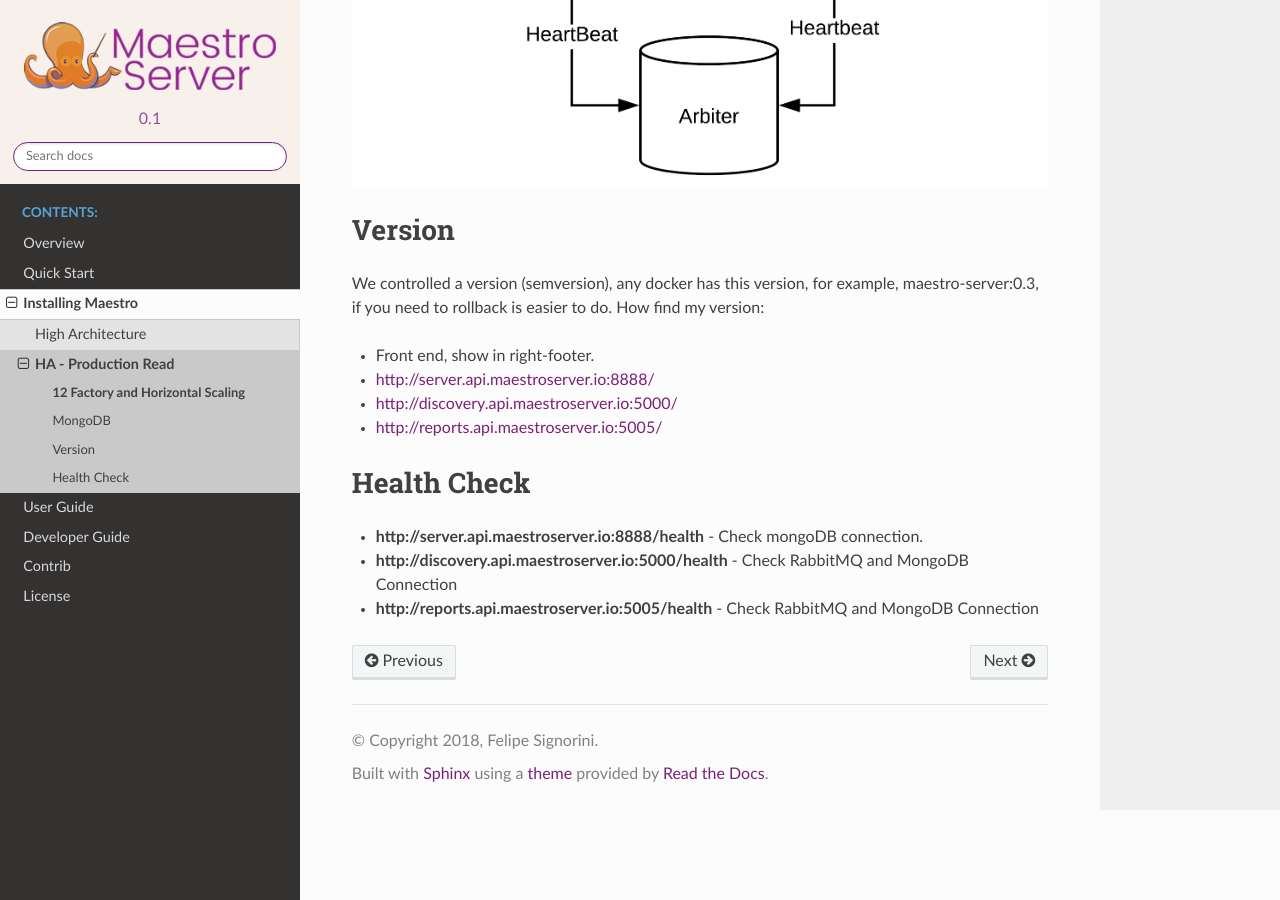
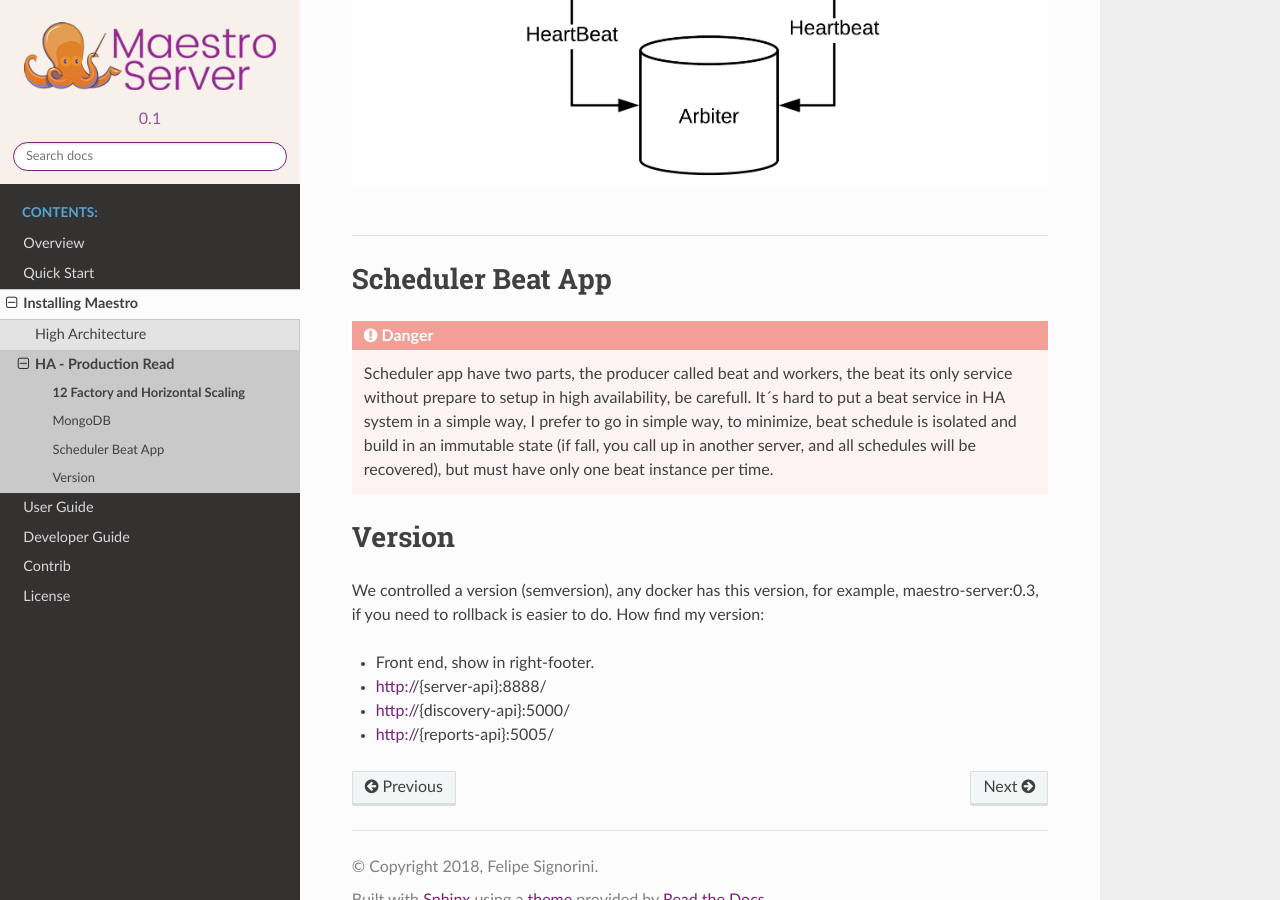
Before and after one commit to maestro-server/webdocs, a Sphinx documentation site: the page built from docs/installing/production.rst, in a window 1280 px wide and 900 px high, scrolled down 2749 px. Built offline with Sphinx 7.4.7 and the Read the Docs theme 2.0.0, drawn with Linux system fonts in a browser that asks for light colours; formulas are drawn with MathJax 3.

Commit message:
update docs

```diff
--- a/docs/installing/client_app.rst
+++ b/docs/installing/client_app.rst
@@ -78,5 +79,5 @@ Env Variables                   Example                    Description
 API_URL                 http://localhost:8888        Server App Url
 STATIC_URL              /upload/                     Relative path of static content
 LOGO                    /static/imgs/logo300.png     Logotype, (login page)
-THEME                   theme-lotus                  Theme (gold|wine|blue|green)
+THEME                   theme-lotus                  Theme (gold|wine|blue|green|dark)
 ======================= ============================ ===============================
--- a/docs/installing/index.rst
+++ b/docs/installing/index.rst
@@ -26,10 +26,7 @@ High Architecture
    discovery_app
    reports_app
    scheduler_app
-   remote_app
    data_app
-   authenticator_app
-   websocket_app
 
 
 HA - Production Read
--- a/docs/installing/production.rst
+++ b/docs/installing/production.rst
@@ -32,6 +32,17 @@ MongoDB is prepared to scale and high availability, the best setup creates a mas
 
 .. image:: ../_static/screen/mongoHA.png
 
+----------
+
+Scheduler Beat App
+------------------
+
+.. Danger::
+	Scheduler app have two parts, the producer called beat and workers, the beat its only service without prepare to setup in high availability, be carefull. It´s hard to put a beat service in HA system in a simple way, I prefer to go in simple way, to minimize, beat schedule is isolated and build in an immutable state (if fall, you call up in another server, and all schedules will be recovered), but must have only one beat instance per time.
+
+
+
+
 Version
 -------
 
@@ -40,18 +51,8 @@ How find my version:
 
 - Front end, show in right-footer.
 
-- http://server.api.maestroserver.io:8888/
+- http://{server-api}:8888/
 
-- http://discovery.api.maestroserver.io:5000/
+- http://{discovery-api}:5000/
 
-- http://reports.api.maestroserver.io:5005/
-
-
-Health Check
-------------
-
-- **http://server.api.maestroserver.io:8888/health** - Check mongoDB connection.
-
-- **http://discovery.api.maestroserver.io:5000/health** - Check RabbitMQ and MongoDB Connection
-
-- **http://reports.api.maestroserver.io:5005/health** - Check RabbitMQ and MongoDB Connection
+- http://{reports-api}:5005/
--- a/docs/userguide/index.rst
+++ b/docs/userguide/index.rst
@@ -26,3 +26,4 @@ Cloud Inventory
    cloud_inventory/confsettings
    cloud_inventory/smtp
    cloud_inventory/upload
+   cloud_inventory/themes
```
Also changed, not shown: other parts of docs/installing/client_app.rst (+1 -0 lines), docs/_static/files/docker-compose.yml (+5 -5 lines), docs/installing/authenticator_app.rst (deleted, +0 -9 lines), docs/installing/remote_app.rst (deleted, +0 -11 lines), docs/installing/websocket_app.rst (deleted, +0 -9 lines), docs/quickstart.rst (+7 -12 lines), docs/userguide/cloud_inventory/themes.rst (added, +67 -0 lines), docs/_static/screen/arch_1.png, docs/_static/screen/arch_12.png (added), docs/_static/screen/conn_openstack.png, docs/_static/screen/theme_blue.png (added), docs/_static/screen/theme_dark.png (added), docs/_static/screen/theme_default.png (added), docs/_static/screen/theme_gold.png (added), 3 more files.
